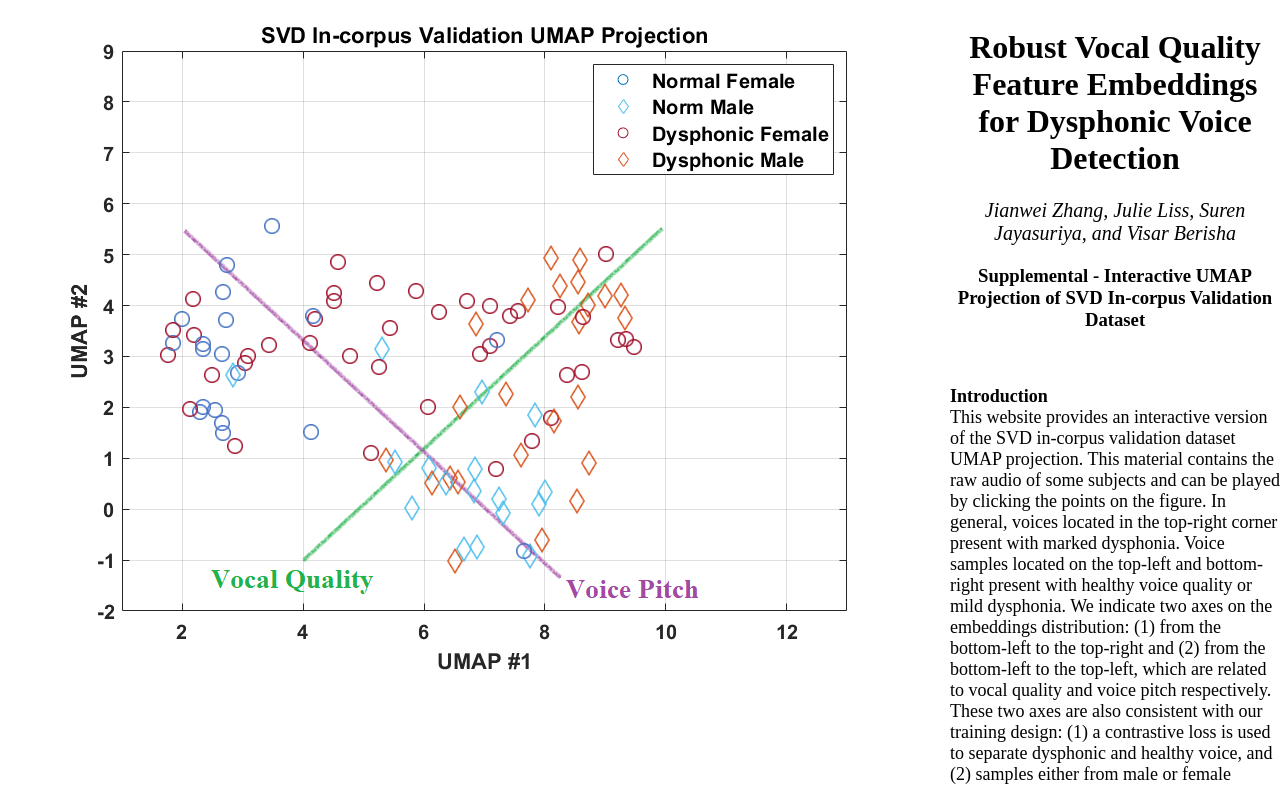
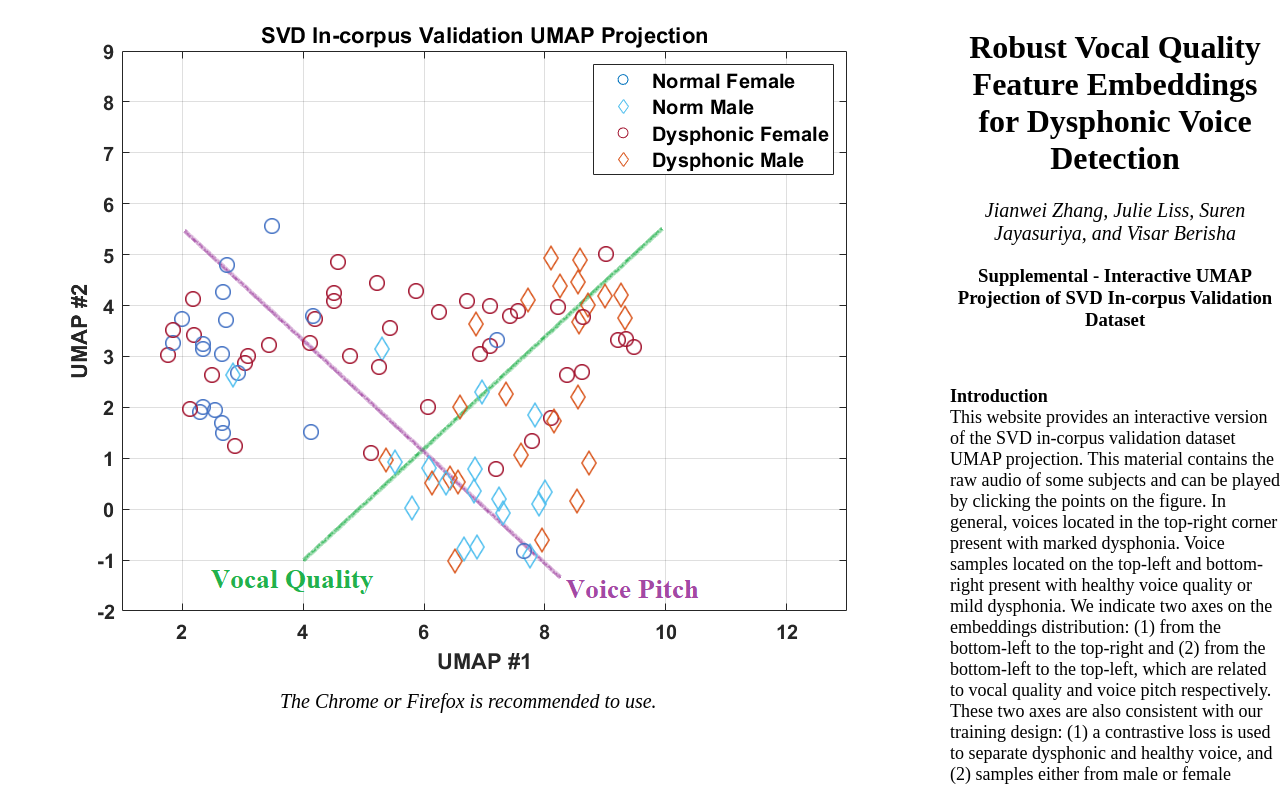
Before and after one commit to VigorChang/jzhang_emb, a plain HTML site: page index.html in a window 1280 px wide. Shown: the top 787 px of the page. Drawn offline with Linux system fonts and the light colour scheme.

Commit message:
Add note for using chrome

```diff
--- a/index.html
+++ b/index.html
@@ -225,6 +225,7 @@
 <a><img src="fig/n_w.png" width="16" height="16" onclick="play('1131_n_w_21_2039_a_n')" alt="audio of 1131_n_w_21_2039_a_n" style="position:absolute; left:215px; top:425px; z-index:100;"></a>
 <audio id="1387_p_w_76_612_a_n" src="wav/1387_p_w_76_612_a_n.mp3" type="audio/mpeg"></audio>
 <a><img src="fig/p_w.png" width="16" height="16" onclick="play('1387_p_w_76_612_a_n')" alt="audio of 1387_p_w_76_612_a_n" style="position:absolute; left:261px; top:337px; z-index:101;"></a>
+<p style="font-size: 20px; position:absolute; left: 280px; top: 670px; font-style: italic;"> The Chrome or Firefox is recommended to use. </p>
 
 	</div>
 	<div id="introduction" style="left: 950px; position: absolute;">
```
